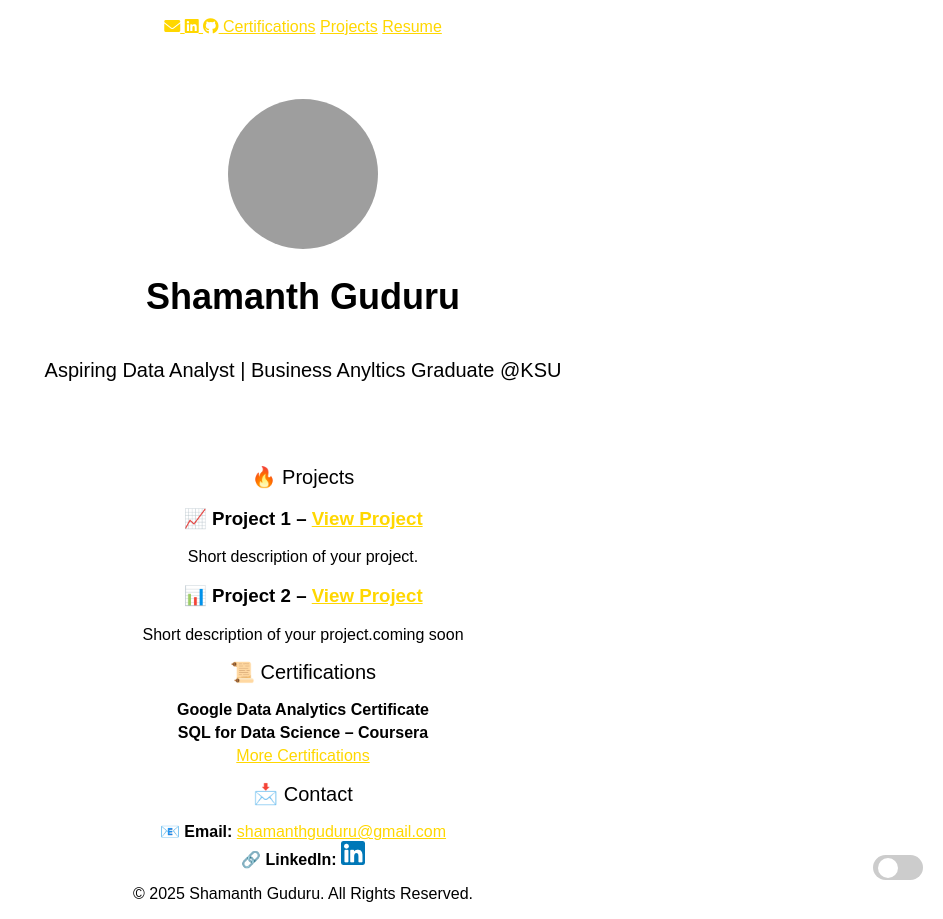
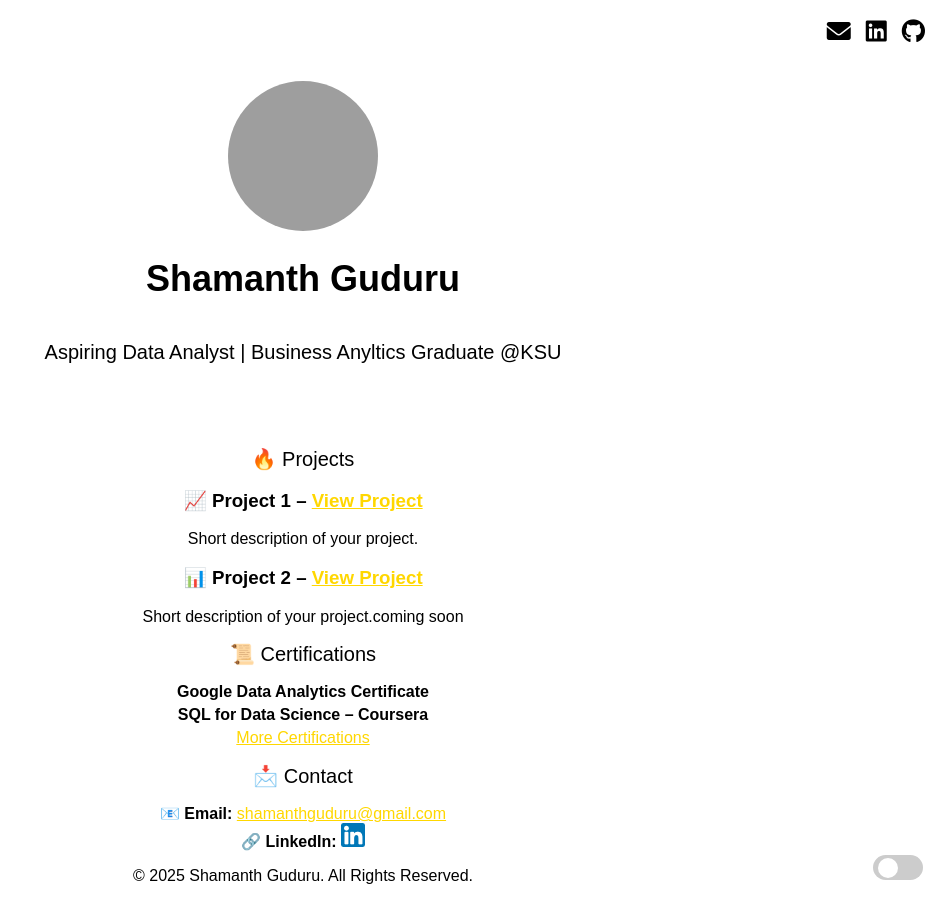
Before and after one commit to shamanthguduru/shamanthguduru.github.io, a Jekyll site: the page built from index.md, in a window 1280 px wide. Shown: the whole page, without its empty margins (337-1280 px from the left). Built offline with Jekyll 4.4.1, drawn with Linux system fonts in a browser that asks for light colours; grey boxes are pictures that could not be loaded.

Commit message:
Update default.html

```diff
--- a/_layouts/default.html
+++ b/_layouts/default.html
@@ -10,7 +10,7 @@
 </head>
 <body>
     <header>
-        <div class="nav-links">
+        <div class="social-links">
             <a href="mailto:shamanthguduru@gmail.com" target="_blank" title="Email">
                 <i class="fas fa-envelope"></i>
             </a>
@@ -20,9 +20,6 @@
             <a href="https://github.com/shamanthguduru" target="_blank" title="GitHub">
                 <i class="fab fa-github"></i>
             </a>
-            <a href="{{ '/certifications/' | relative_url }}" class="nav-item">Certifications</a>
-            <a href="{{ '/projects/' | relative_url }}" class="nav-item">Projects</a>
-            <a href="{{ '/resume/' | relative_url }}" class="nav-item">Resume</a>
         </div>
     </header>
 
```
